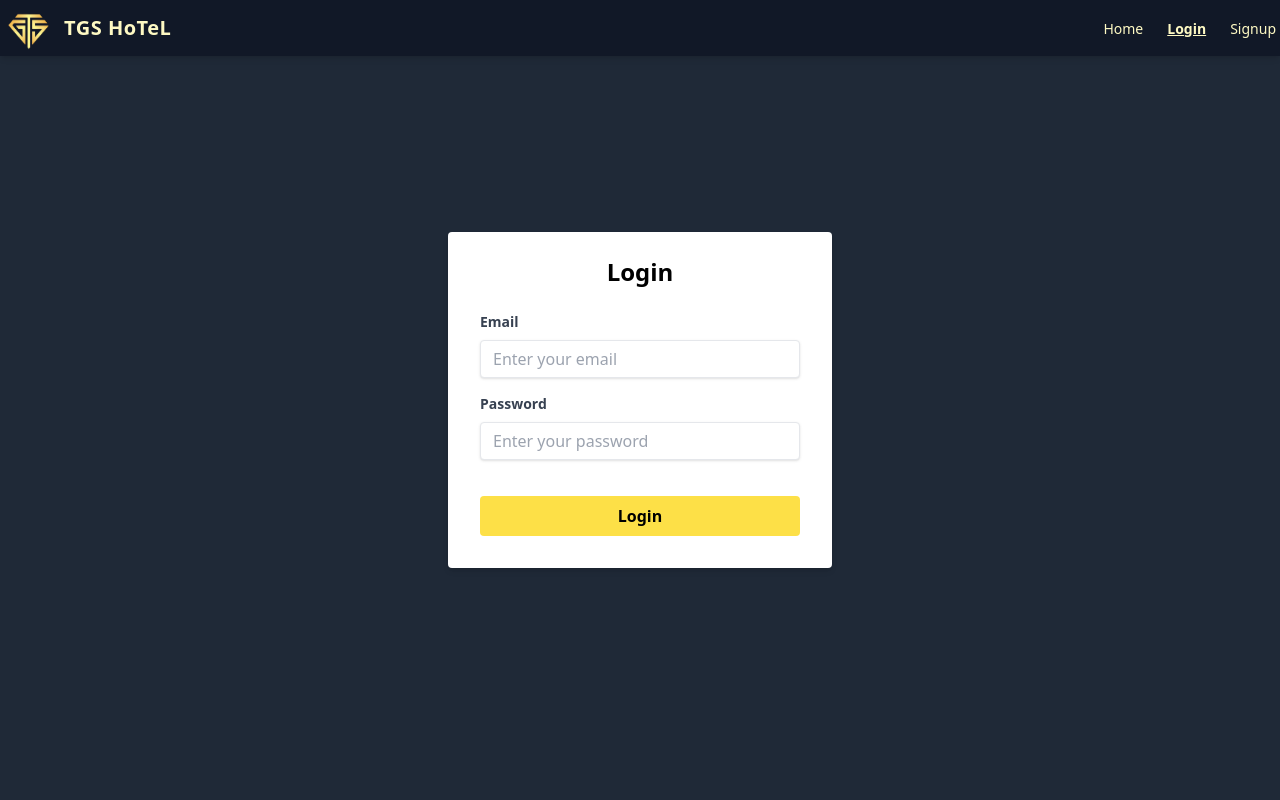
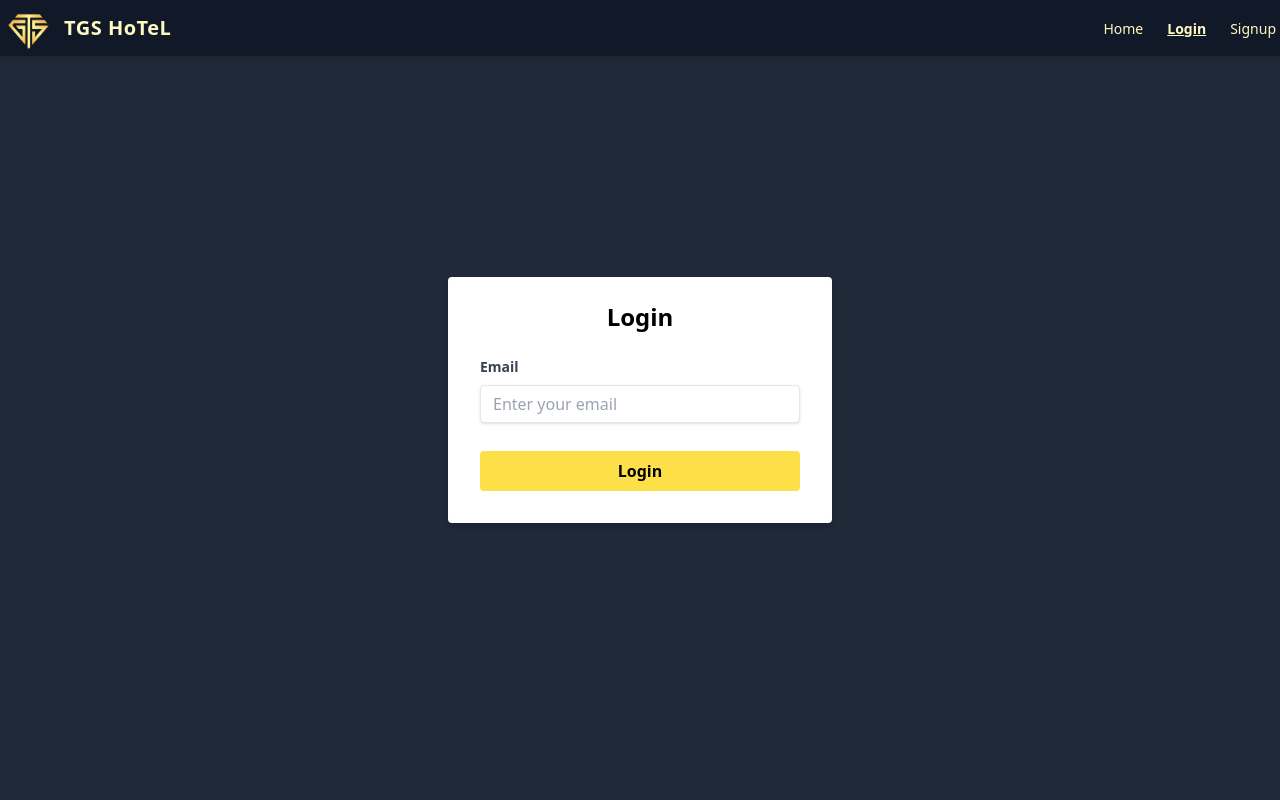
Before and after one commit to LOKNvarma/Tgs_hotel, a React (Vite) app: page /login in a window 1280 px wide. Shown: the top 800 px of the page. Built offline with nearby package versions, Linux system fonts and the light colour scheme.

Commit message:
API integration

```diff
--- a/src/components/HomePage.jsx
+++ b/src/components/HomePage.jsx
@@ -80,7 +80,7 @@ const Home = () => {
           </motion.h1>
 
           <motion.p
-            className="text-lg sm:text-xl md:text-2xl text-yellow-100 mt-4 font-light "
+            className="text-lg sm:text-xl md:text-2xl text-yellow-200 mt-4 font-light "
             variants={textVariants}
           >
             A destination where elegance meets indulgence.
--- a/src/components/LoginPage.jsx
+++ b/src/components/LoginPage.jsx
@@ -1,10 +1,57 @@
-import React from "react";
+import React, { useState } from "react";
+import { useNavigate } from "react-router-dom";
 
 const Login = () => {
+  const [email, setEmail] = useState("");
+  const [error, setError] = useState("");
+  const [loading, setLoading] = useState(false);
+  const navigate = useNavigate();
+
+  const handleSubmit = async (e) => {
+    e.preventDefault();
+    setError(""); // Reset error state
+    setLoading(true);
+
+    const apiUrl = "https://hotel-tgs.onrender.com/auth/login";
+
+    try {
+      const response = await fetch(apiUrl, {
+        method: "POST",
+        headers: {
+          "Content-Type": "application/json",
+        },
+        body: JSON.stringify({ email }),
+      });
+
+      if (response.ok) {
+        // Handle successful login
+        const data = await response.json();
+        console.log("Login successful:", data);
+        navigate("/", { state: { success: true } }); // Redirect to home
+      } else {
+        // Handle login errors
+        const errorData = await response.json();
+        setError(errorData.message || "Invalid login credentials.");
+      }
+    } catch (err) {
+      setError("Network error. Please try again.");
+    } finally {
+      setLoading(false);
+    }
+  };
+
   return (
     <div className="flex items-center justify-center min-h-screen bg-gray-800 px-4">
-      <form className="bg-white shadow-md rounded px-6 sm:px-8 pt-6 pb-8 w-full max-w-sm">
+      <form
+        className="bg-white shadow-md rounded px-6 sm:px-8 pt-6 pb-8 w-full max-w-sm"
+        onSubmit={handleSubmit}
+      >
         <h2 className="text-2xl font-bold mb-6 text-center">Login</h2>
+        {error && (
+          <p className="text-red-500 text-sm mb-4 text-center" aria-live="assertive">
+            {error}
+          </p>
+        )}
         <div className="mb-4">
           <label
             htmlFor="email"
@@ -15,29 +62,21 @@ const Login = () => {
           <input
             id="email"
             type="email"
+            value={email}
+            onChange={(e) => setEmail(e.target.value)}
             placeholder="Enter your email"
-            className="shadow appearance-none border rounded w-full py-2 px-3 text-gray-700 leading-tight focus:outline-none focus:shadow-outline"
-          />
-        </div>
-        <div className="mb-6">
-          <label
-            htmlFor="password"
-            className="block text-gray-700 text-sm font-bold mb-2"
-          >
-            Password
-          </label>
-          <input
-            id="password"
-            type="password"
-            placeholder="Enter your password"
             className="shadow appearance-none border rounded w-full py-2 px-3 text-gray-700 mb-3 leading-tight focus:outline-none focus:shadow-outline"
+            required
           />
         </div>
         <button
           type="submit"
-          className="bg-yellow-300 hover:bg-yellow-400 text-black font-bold py-2 px-4 rounded focus:outline-none focus:shadow-outline w-full transition duration-200"
+          className={`${
+            loading ? "bg-gray-300" : "bg-yellow-300 hover:bg-yellow-400"
+          } text-black font-bold py-2 px-4 rounded focus:outline-none focus:shadow-outline w-full transition duration-200`}
+          disabled={loading}
         >
-          Login
+          {loading ? "Logging in..." : "Login"}
         </button>
       </form>
     </div>
--- a/src/components/SignupPage.jsx
+++ b/src/components/SignupPage.jsx
@@ -1,24 +1,85 @@
-import React from "react";
+import React, { useState } from "react";
+import { useNavigate } from "react-router-dom";
 
 const Signup = () => {
+  const [name, setName] = useState("");
+  const [email, setEmail] = useState("");
+  const [phoneNumber, setPhoneNumber] = useState("");
+  const [error, setError] = useState("");
+  const [success, setSuccess] = useState(false);
+  const [loading, setLoading] = useState(false);
+  const navigate = useNavigate(); // Hook to handle navigation
+
+  const handleSubmit = async (e) => {
+    e.preventDefault();
+    setError("");
+    setSuccess(false);
+    setLoading(true);
+
+    const apiUrl = "https://hotel-tgs.onrender.com/auth/signup";
+
+    try {
+      const response = await fetch(apiUrl, {
+        method: "POST",
+        headers: {
+          "Content-Type": "application/json",
+        },
+        body: JSON.stringify({ name, email, phoneNumber }),
+      });
+
+      if (response.ok) {
+        setSuccess(true);
+        setName("");
+        setEmail("");
+        setPhoneNumber("");
+        navigate("/", { state: { message: "Signup successful!" } }); // Redirect with a success message
+      } else {
+        try {
+          const errorData = await response.json();
+          setError(errorData.message || "Something went wrong.");
+        } catch {
+          setError("An unknown error occurred.");
+        }
+      }
+    } catch (err) {
+      setError("Network error. Please try again.");
+    } finally {
+      setLoading(false);
+    }
+  };
+
   return (
     <div className="flex items-center justify-center min-h-screen bg-gray-800 px-4">
-      <form className="bg-white shadow-md rounded px-6 sm:px-8 pt-6 pb-8 w-full max-w-sm">
+      <form
+        className="bg-white shadow-md rounded px-6 sm:px-8 pt-6 pb-8 w-full max-w-sm"
+        onSubmit={handleSubmit}
+      >
         <h2 className="text-2xl sm:text-3xl font-bold mb-6 text-center">
           Signup
         </h2>
+        {error && (
+          <p className="text-red-500 text-sm mb-4 text-center">{error}</p>
+        )}
+        {success && (
+          <p className="text-green-500 text-sm mb-4 text-center">
+            Signup successful! 🎉
+          </p>
+        )}
         <div className="mb-4">
           <label
             htmlFor="username"
             className="block text-gray-700 text-sm font-bold mb-2"
           >
-            Username
+            Name
           </label>
           <input
             id="username"
             type="text"
+            value={name}
+            onChange={(e) => setName(e.target.value)}
             placeholder="Enter your username"
             className="shadow appearance-none border rounded w-full py-2 px-3 text-gray-700 leading-tight focus:outline-none focus:shadow-outline"
+            required
           />
         </div>
         <div className="mb-4">
@@ -31,8 +92,11 @@ const Signup = () => {
           <input
             id="email"
             type="email"
+            value={email}
+            onChange={(e) => setEmail(e.target.value)}
             placeholder="Enter your email"
             className="shadow appearance-none border rounded w-full py-2 px-3 text-gray-700 leading-tight focus:outline-none focus:shadow-outline"
+            required
           />
         </div>
         <div className="mb-4">
@@ -45,15 +109,21 @@ const Signup = () => {
           <input
             id="phone"
             type="tel"
+            value={phoneNumber}
+            onChange={(e) => setPhoneNumber(e.target.value)}
             placeholder="Enter your phone number"
             className="shadow appearance-none border rounded w-full py-2 px-3 text-gray-700 leading-tight focus:outline-none focus:shadow-outline"
+            required
           />
         </div>
         <button
           type="submit"
-          className="bg-yellow-300 hover:bg-yellow-400 text-black font-bold py-2 px-4 rounded focus:outline-none focus:shadow-outline w-full transition duration-200"
+          className={`${
+            loading ? "bg-gray-300" : "bg-yellow-300 hover:bg-yellow-400"
+          } text-black font-bold py-2 px-4 rounded focus:outline-none focus:shadow-outline w-full transition duration-200`}
+          disabled={loading}
         >
-          Signup
+          {loading ? "Signing up..." : "Signup"}
         </button>
       </form>
     </div>
```
